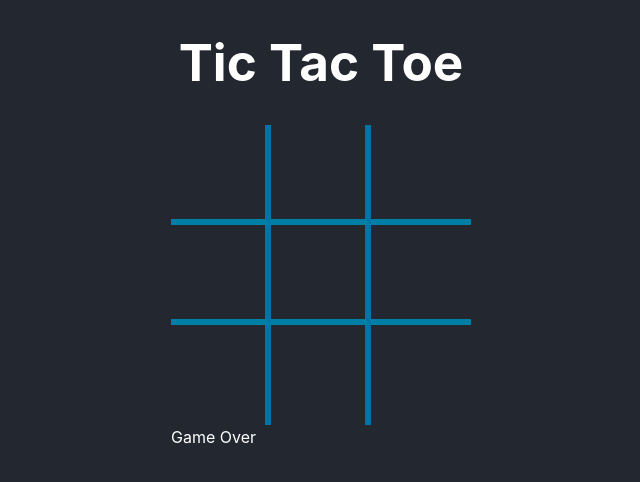
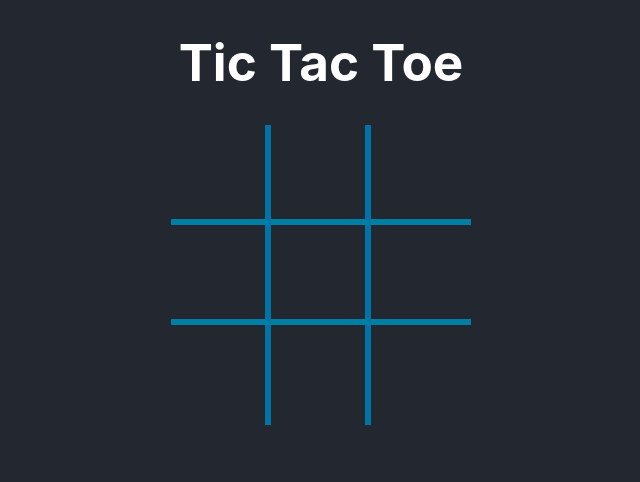
Before and after one commit to theallSparky/react-tic-tac-toe, a React (Vite) app in the folder frontend/: page / in a window 1280 px wide. Shown: the top 482 px of the page, without its empty margins (319-959 px from the left). Built offline with nearby package versions, Linux system fonts and the light colour scheme.

Commit message:
Made 1st gameState switch case

```diff
--- a/frontend/src/components/GameOver.jsx
+++ b/frontend/src/components/GameOver.jsx
@@ -1,5 +1,10 @@
-function GameOver() {
-  return <div>Game Over</div>;
+import GameState from "./gameState";
+
+function GameOver({ gameState }) {
+  switch (gameState) {
+    case GameState.inProgress:
+      return <></>; //return nothing since game in progress
+  }
 }
 
 export default GameOver;
--- a/frontend/src/components/TicTacToe.jsx
+++ b/frontend/src/components/TicTacToe.jsx
@@ -70,7 +70,7 @@ export const TicTacToe = () => {
         onTileClick={handleTileClick}
         strikeClass={strikeClass}
       />
-      <GameOver />
+      <GameOver gameState={gameState} />
     </div>
   );
 };
```
